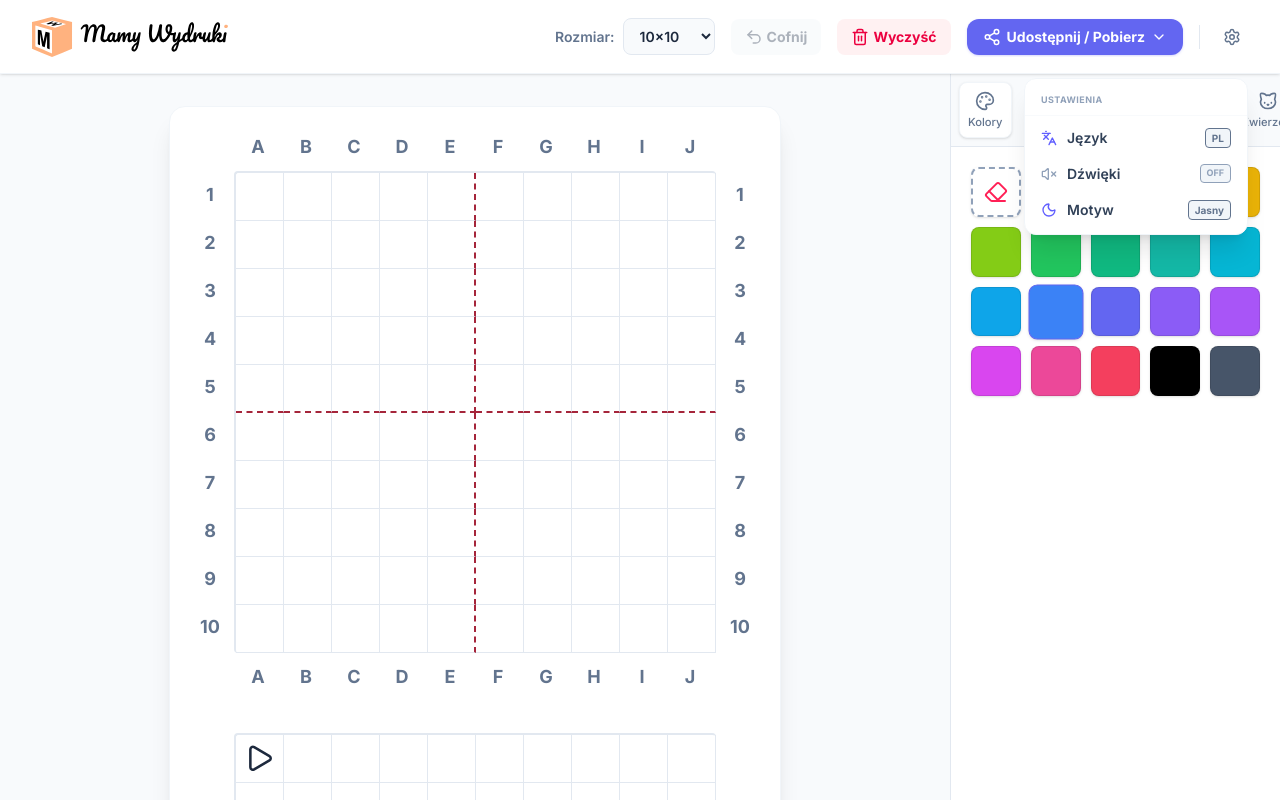
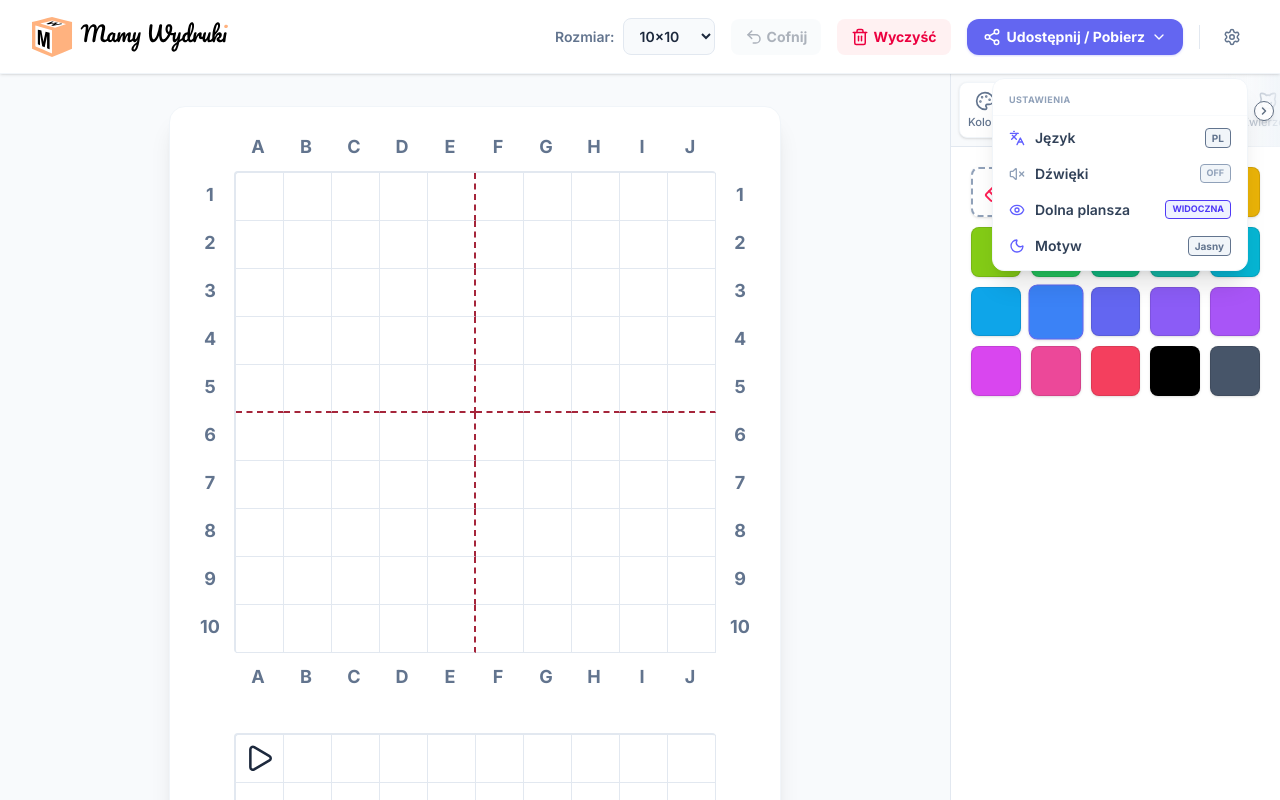
Before and after one commit to bbbenji/vcm, a Vue app: page / in a window 1280 px wide. Both pictures are taken after a click on the button 1232 px from the left and 36 px from the top of the page. Built offline with nearby package versions, Linux system fonts and the light colour scheme.

Commit message:
feat: implement scrollable category tabs with navigation chevrons and shadows, add export-specific logo, and refine grid UI interactions.

```diff
--- a/src/components/AssetLibrary.vue
+++ b/src/components/AssetLibrary.vue
@@ -1,10 +1,10 @@
 <script setup lang="ts">
-import { ref } from 'vue'
+import { ref, onMounted, onUnmounted } from 'vue'
 import { useMatStore } from '../stores/matStore'
 import type { ToolType } from '../stores/matStore'
 import { getIcon } from '../utils/icons'
 import { templates } from '../utils/templates'
-import { ChevronUp, ChevronDown } from 'lucide-vue-next'
+import { ChevronUp, ChevronDown, ChevronLeft, ChevronRight } from 'lucide-vue-next'
 import SimulationControls from './SimulationControls.vue'
 
 const store = useMatStore()
@@ -95,9 +95,42 @@ const handleDragStart = (e: DragEvent, type: ToolType, value: string | null) =>
   }
 }
 
+const tabsContainerRef = ref<HTMLElement | null>(null)
+const showLeftShadow = ref(false)
+const showRightShadow = ref(false)
+
+const updateScrollShadows = () => {
+  const el = tabsContainerRef.value
+  if (!el) return
+  showLeftShadow.value = el.scrollLeft > 2
+  showRightShadow.value = el.scrollLeft + el.clientWidth < el.scrollWidth - 2
+}
+
+const scrollTabs = (direction: 'left' | 'right') => {
+  const el = tabsContainerRef.value
+  if (!el) return
+  const scrollAmount = direction === 'left' ? -125 : 125
+  el.scrollBy({
+    left: scrollAmount,
+    behavior: 'smooth'
+  })
+}
+
+onMounted(() => {
+  updateScrollShadows()
+  window.addEventListener('resize', updateScrollShadows)
+  setTimeout(updateScrollShadows, 100)
+})
+
+onUnmounted(() => {
+  window.removeEventListener('resize', updateScrollShadows)
+})
+
 const selectTab = (tabId: (typeof categories)[number]['id']) => {
   activeTab.value = tabId
   isCollapsed.value = false
+  // Recalculate shadows when switching tabs since active styling might shift sizing
+  setTimeout(updateScrollShadows, 50)
 }
 
 // Helpers for template localization
@@ -138,9 +171,45 @@ const getTemplateDesc = (tpl: (typeof templates)[number]) => {
     <!-- Simulation Control Panel -->
     <SimulationControls />
 
-    <!-- Category Tabs Selector -->
+    <!-- Category Tabs Selector Wrapper with Premium Scroll Shadows & Chevrons -->
+    <div class="relative w-full overflow-hidden shrink-0">
+      <!-- Left scroll shadow fade -->
       <div
-      class="flex flex-row overflow-x-auto whitespace-nowrap p-2 gap-1 border-b border-slate-200 dark:border-slate-800 bg-slate-50 dark:bg-slate-950/80 scrollbar-none shrink-0"
+        class="absolute left-0 top-0 bottom-0 w-14 bg-gradient-to-r from-slate-100/90 dark:from-slate-950 via-slate-50/60 dark:via-slate-950/50 to-transparent pointer-events-none z-10 transition-opacity duration-300"
+        :class="showLeftShadow ? 'opacity-100' : 'opacity-0'"
+      ></div>
+
+      <!-- Right scroll shadow fade -->
+      <div
+        class="absolute right-0 top-0 bottom-0 w-14 bg-gradient-to-l from-slate-100/90 dark:from-slate-950 via-slate-50/60 dark:via-slate-950/50 to-transparent pointer-events-none z-10 transition-opacity duration-300"
+        :class="showRightShadow ? 'opacity-100' : 'opacity-0'"
+      ></div>
+
+      <!-- Left scroll indicator chevron button -->
+      <button
+        @click="scrollTabs('left')"
+        class="absolute left-1.5 top-1/2 -translate-y-1/2 flex items-center justify-center h-5 w-5 rounded-full bg-white dark:bg-slate-800 text-slate-600 dark:text-slate-300 shadow-md border border-slate-150 dark:border-slate-700/80 cursor-pointer z-20 transition-all duration-300 hover:scale-105 active:scale-90 hover:bg-slate-50 dark:hover:bg-slate-700"
+        :class="showLeftShadow ? 'opacity-100 translate-x-0 scale-100' : 'opacity-0 -translate-x-2 scale-75 pointer-events-none'"
+        title="Scroll Left"
+      >
+        <component :is="ChevronLeft" :size="12" class="stroke-[3]" />
+      </button>
+
+      <!-- Right scroll indicator chevron button -->
+      <button
+        @click="scrollTabs('right')"
+        class="absolute right-1.5 top-1/2 -translate-y-1/2 flex items-center justify-center h-5 w-5 rounded-full bg-white dark:bg-slate-800 text-slate-600 dark:text-slate-300 shadow-md border border-slate-150 dark:border-slate-700/80 cursor-pointer z-20 transition-all duration-300 hover:scale-105 active:scale-90 hover:bg-slate-50 dark:hover:bg-slate-700"
+        :class="showRightShadow ? 'opacity-100 translate-x-0 scale-100 animate-pulse' : 'opacity-0 translate-x-2 scale-75 pointer-events-none'"
+        title="Scroll Right"
+      >
+        <component :is="ChevronRight" :size="12" class="stroke-[3]" />
+      </button>
+
+      <!-- Scrollable Category Tabs selector -->
+      <div
+        ref="tabsContainerRef"
+        @scroll="updateScrollShadows"
+        class="flex flex-row overflow-x-auto whitespace-nowrap p-2 gap-1 border-b border-slate-200 dark:border-slate-800 bg-slate-50 dark:bg-slate-950/80 scrollbar-none"
       >
         <button
           v-for="cat in categories"
@@ -160,6 +229,7 @@ const getTemplateDesc = (tpl: (typeof templates)[number]) => {
             {{ store.t[cat.id as keyof typeof store.t] }}
           </span>
         </button>
+      </div>
     </div>
 
     <!-- Assets / Tasks Drawer Panels -->
@@ -208,8 +278,14 @@ const getTemplateDesc = (tpl: (typeof templates)[number]) => {
               @click="selectTool(cat.toolType as ToolType, item)"
               :title="item"
             >
+              <span
+                v-if="cat.toolType === 'icon' && ['Num2Icon', 'Num3Icon', 'Num4Icon', 'Num5Icon'].includes(item)"
+                class="text-xl font-bold select-none text-slate-800 dark:text-slate-100 flex justify-center items-center w-full h-full"
+              >
+                {{ item.replace('Num', '').replace('Icon', '') }}
+              </span>
               <component
-                v-if="cat.toolType === 'icon'"
+                v-else-if="cat.toolType === 'icon'"
                 :is="getIcon(item)"
                 class="w-5 h-5 md:w-6 md:h-6"
                 :class="
--- a/src/components/SettingsDropdown.vue
+++ b/src/components/SettingsDropdown.vue
@@ -1,14 +1,29 @@
 <script setup lang="ts">
-import { ref } from 'vue'
-import { useMatStore } from '../stores/matStore'
-import { Sun, Moon, Volume2, VolumeX, Languages, Settings } from 'lucide-vue-next'
+import { ref, onMounted, onUnmounted } from "vue";
+import { useMatStore } from "../stores/matStore";
+import { Sun, Moon, Volume2, VolumeX, Languages, Settings, Eye, EyeOff } from "lucide-vue-next";
 
-const store = useMatStore()
-const showSettingsMenu = ref(false)
+const store = useMatStore();
+const showSettingsMenu = ref(false);
+const dropdownRef = ref<HTMLElement | null>(null);
+
+const handleClickOutside = (event: MouseEvent) => {
+  if (showSettingsMenu.value && dropdownRef.value && !dropdownRef.value.contains(event.target as Node)) {
+    showSettingsMenu.value = false;
+  }
+};
+
+onMounted(() => {
+  window.addEventListener("click", handleClickOutside);
+});
+
+onUnmounted(() => {
+  window.removeEventListener("click", handleClickOutside);
+});
 </script>
 
 <template>
-  <div class="relative shrink-0">
+  <div class="relative shrink-0" ref="dropdownRef">
     <button
       @click="showSettingsMenu = !showSettingsMenu"
       title="Ustawienia / Settings"
@@ -17,29 +32,26 @@ const showSettingsMenu = ref(false)
       <Settings :size="18" />
     </button>
 
-    <!-- Invisible overlay to catch clicks outside settings menu -->
-    <div v-if="showSettingsMenu" class="fixed inset-0 z-40" @click="showSettingsMenu = false"></div>
-
     <!-- Settings preferences floating card -->
     <div
       v-if="showSettingsMenu"
-      class="fixed right-3 md:right-8 top-[56px] md:top-[70px] mt-2 w-56 bg-white dark:bg-slate-800 rounded-xl shadow-xl border border-slate-100 dark:border-slate-700/80 py-1.5 z-50 flex flex-col overflow-hidden animate-fade-in"
+      class="fixed right-3 md:right-8 top-[56px] md:top-[70px] mt-2 w-64 bg-white dark:bg-slate-800 rounded-xl shadow-xl border border-slate-100 dark:border-slate-700/80 py-1.5 z-50 flex flex-col overflow-hidden animate-fade-in"
     >
       <!-- Title / Header inside menu -->
       <div
         class="px-4 py-2 text-[9px] font-bold text-slate-400 dark:text-slate-500 uppercase tracking-wider border-b border-slate-50 dark:border-slate-700/30 mb-1"
       >
-        {{ store.lang === 'pl' ? 'Ustawienia' : 'Settings' }}
+        {{ store.lang === "pl" ? "Ustawienia" : "Settings" }}
       </div>
 
       <!-- Language Selector Row -->
       <button
         @click="store.toggleLanguage"
-        class="flex items-center justify-between w-full px-4 py-2 hover:bg-slate-50 dark:hover:bg-slate-700 text-slate-700 dark:text-slate-200 text-sm font-semibold transition-colors cursor-pointer"
+        class="flex items-center justify-between w-full px-4 py-2 hover:bg-slate-50 dark:hover:bg-slate-700 text-slate-700 dark:text-slate-200 text-sm font-semibold transition-colors cursor-pointer text-left"
       >
         <span class="flex items-center gap-2.5">
           <Languages :size="16" class="text-indigo-500" />
-          {{ store.lang === 'pl' ? 'Język' : 'Language' }}
+          {{ store.lang === "pl" ? "Język" : "Language" }}
         </span>
         <span
           class="text-[10px] uppercase font-bold px-1.5 py-0.5 rounded bg-slate-100 dark:bg-slate-900 border border-slate-250 dark:border-slate-700 text-slate-500 dark:text-slate-400"
@@ -51,12 +63,12 @@ const showSettingsMenu = ref(false)
       <!-- Sound Effects Toggle Row -->
       <button
         @click="store.toggleSound"
-        class="flex items-center justify-between w-full px-4 py-2 hover:bg-slate-50 dark:hover:bg-slate-700 text-slate-700 dark:text-slate-200 text-sm font-semibold transition-colors cursor-pointer"
+        class="flex items-center justify-between w-full px-4 py-2 hover:bg-slate-50 dark:hover:bg-slate-700 text-slate-700 dark:text-slate-200 text-sm font-semibold transition-colors cursor-pointer text-left"
       >
         <span class="flex items-center gap-2.5">
           <Volume2 v-if="store.soundEnabled" :size="16" class="text-emerald-500" />
           <VolumeX v-else :size="16" class="text-slate-400 dark:text-slate-500" />
-          {{ store.lang === 'pl' ? 'Dźwięki' : 'Sounds' }}
+          {{ store.lang === "pl" ? "Dźwięki" : "Sounds" }}
         </span>
         <span
           class="text-[9px] font-bold uppercase px-1.5 py-0.5 rounded border"
@@ -66,31 +78,64 @@ const showSettingsMenu = ref(false)
               : 'bg-slate-100 dark:bg-slate-900 border-slate-250 dark:border-slate-700 text-slate-400 dark:text-slate-500'
           "
         >
-          {{ store.soundEnabled ? 'ON' : 'OFF' }}
+          {{ store.soundEnabled ? "ON" : "OFF" }}
+        </span>
+      </button>
+
+      <!-- Secondary Grid Toggle Row -->
+      <button
+        @click="store.showSecondaryGrid = !store.showSecondaryGrid"
+        class="flex items-center justify-between w-full px-4 py-2 hover:bg-slate-50 dark:hover:bg-slate-700 text-slate-700 dark:text-slate-200 text-sm font-semibold transition-colors cursor-pointer text-left"
+      >
+        <span class="flex items-center gap-2.5">
+          <component
+            :is="store.showSecondaryGrid ? Eye : EyeOff"
+            :size="16"
+            class="text-indigo-500"
+          />
+          {{ store.lang === "pl" ? "Dolna plansza" : "Instruction queue" }}
+        </span>
+        <span
+          class="text-[9px] font-bold uppercase px-1.5 py-0.5 rounded border"
+          :class="
+            store.showSecondaryGrid
+              ? 'bg-indigo-50 dark:bg-indigo-950/30 border-indigo-250 dark:border-indigo-900/40 text-indigo-600 dark:text-indigo-400'
+              : 'bg-slate-100 dark:bg-slate-900 border-slate-250 dark:border-slate-700 text-slate-400 dark:text-slate-500'
+          "
+        >
+          {{
+            store.showSecondaryGrid
+              ? store.lang === "pl"
+                ? "WIDOCZNA"
+                : "SHOWN"
+              : store.lang === "pl"
+                ? "UKRYTA"
+                : "HIDDEN"
+          }}
         </span>
       </button>
 
       <!-- Theme Toggle Row -->
       <button
         @click="store.toggleTheme"
-        class="flex items-center justify-between w-full px-4 py-2 hover:bg-slate-50 dark:hover:bg-slate-700 text-slate-700 dark:text-slate-200 text-sm font-semibold transition-colors cursor-pointer"
+        class="flex items-center justify-between w-full px-4 py-2 hover:bg-slate-50 dark:hover:bg-slate-700 text-slate-700 dark:text-slate-200 text-sm font-semibold transition-colors cursor-pointer text-left"
       >
         <span class="flex items-center gap-2.5">
           <Sun v-if="store.isDarkMode" :size="16" class="text-amber-500 animate-spin-slow" />
           <Moon v-else :size="16" class="text-indigo-500" />
-          {{ store.lang === 'pl' ? 'Motyw' : 'Theme' }}
+          {{ store.lang === "pl" ? "Motyw" : "Theme" }}
         </span>
         <span
           class="text-[10px] capitalize font-bold px-1.5 py-0.5 rounded bg-slate-100 dark:bg-slate-900 border border-slate-250 dark:border-slate-700 text-slate-500 dark:text-slate-400"
         >
           {{
             store.isDarkMode
-              ? store.lang === 'pl'
-                ? 'Ciemny'
-                : 'Dark'
-              : store.lang === 'pl'
-                ? 'Jasny'
-                : 'Light'
+              ? store.lang === "pl"
+                ? "Ciemny"
+                : "Dark"
+              : store.lang === "pl"
+                ? "Jasny"
+                : "Light"
           }}
         </span>
       </button>
--- a/src/stores/matStore.ts
+++ b/src/stores/matStore.ts
@@ -1,5 +1,5 @@
 import { defineStore } from 'pinia'
-import { ref, computed } from 'vue'
+import { ref, computed, watch } from 'vue'
 import { templates } from '../utils/templates'
 import { playDraw, playStep, playSuccess, playCollision } from '../utils/audio'
 import { translations } from '../utils/i18n'
@@ -233,6 +233,11 @@ export const useMatStore = defineStore('mat', () => {
   const lang = ref<Language>((localStorage.getItem('vcm_lang') as Language) || 'pl')
   const isDarkMode = ref<boolean>(localStorage.getItem('vcm_theme') === 'dark')
   const soundEnabled = ref<boolean>(localStorage.getItem('vcm_sound') === 'true')
+  const showSecondaryGrid = ref<boolean>(localStorage.getItem('vcm_show_secondary') !== 'false')
+
+  watch(showSecondaryGrid, (val) => {
+    localStorage.setItem('vcm_show_secondary', val ? 'true' : 'false')
+  })
 
   const t = computed(() => translations[lang.value])
 
@@ -1048,6 +1053,7 @@ export const useMatStore = defineStore('mat', () => {
     lang,
     isDarkMode,
     soundEnabled,
+    showSecondaryGrid,
     t,
     toggleLanguage,
     toggleTheme,
--- a/src/utils/icons.ts
+++ b/src/utils/icons.ts
@@ -59,13 +59,14 @@ const createSvgIcon = (svgContent: string): Component => ({
   },
 })
 
+
 const createTextIcon = (text: string): Component => ({
   name: 'CustomTextIcon',
   render() {
     return h(
       'span',
       {
-        class: 'text-sm sm:text-base md:text-xl lg:text-2xl font-bold select-none text-slate-800',
+        class: 'text-sm sm:text-base md:text-xl lg:text-2xl font-bold select-none text-slate-800 dark:text-slate-100 flex justify-center items-center w-full h-full leading-none',
       },
       text,
     )
```
Also changed, not shown: src/components/MatGrid.vue (+11 -6 lines), src/components/ShareDropdown.vue (+47 -7 lines), src/styles.css (+48 -0 lines), 1 other file (tests, documents, lock files or other folders). Lines whose indentation alone changed are shown as unchanged.
